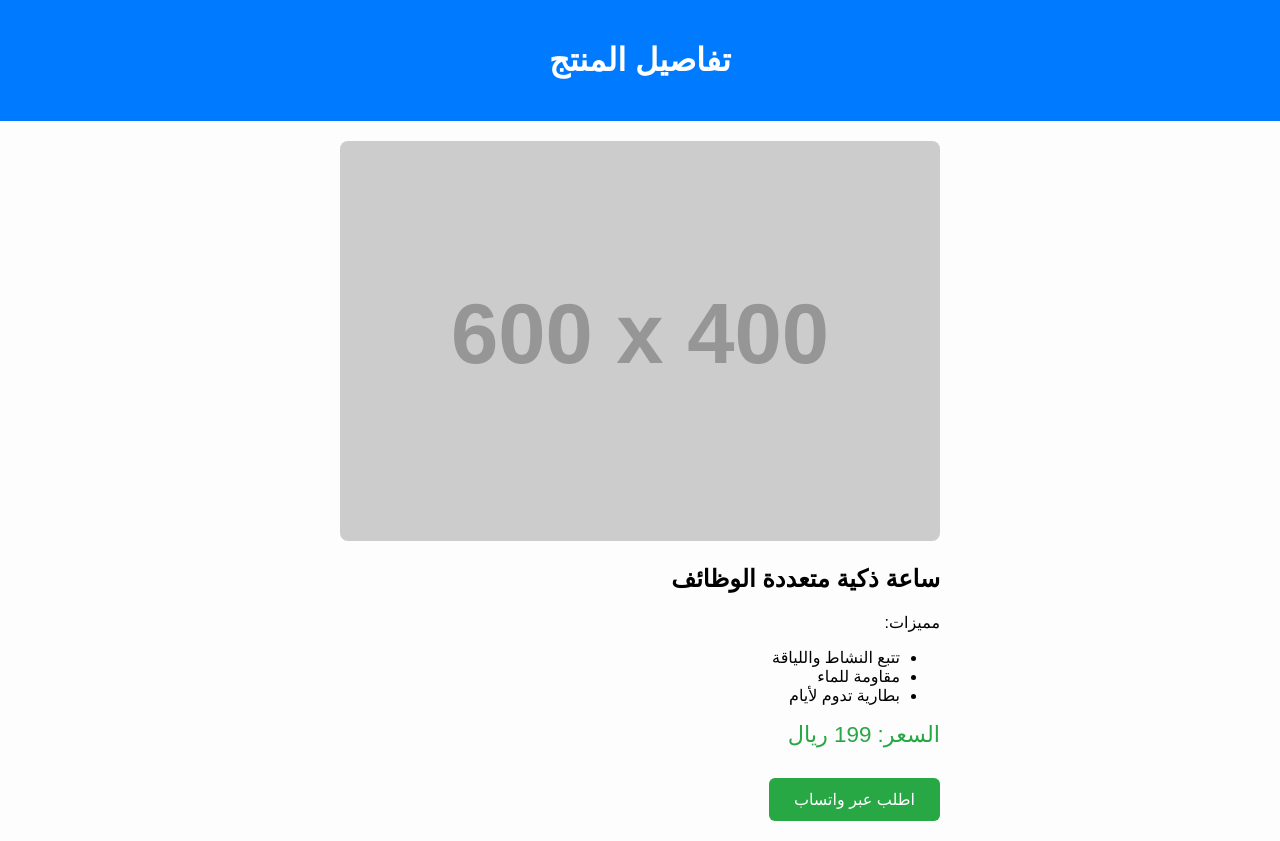
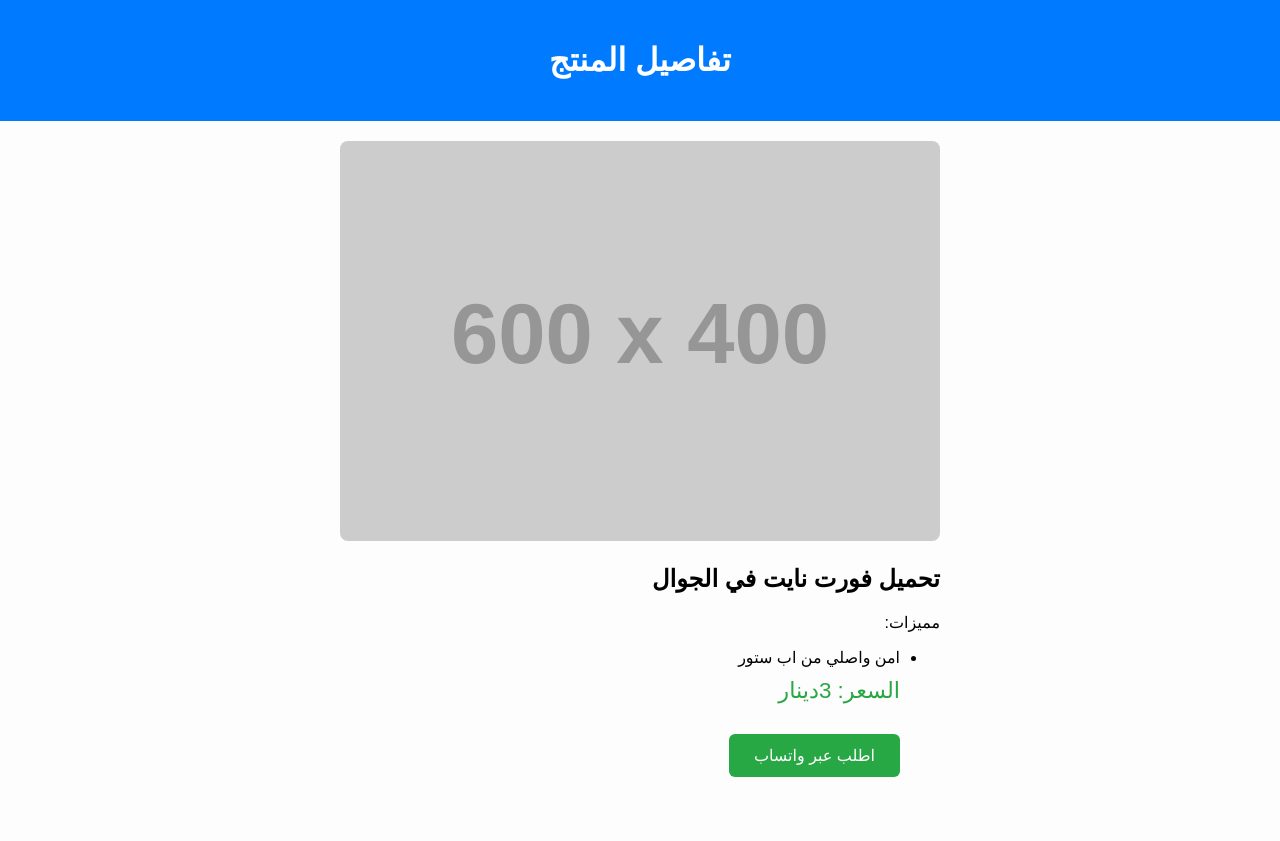
Before and after one commit to othman20135/Othman_store, a plain HTML site: page product.html in a window 1280 px wide. After the commit the page ends 813 px from the top, so only its background shows below. Drawn offline with Linux system fonts and the light colour scheme; placeholder pictures from the web are drawn by us.

Commit message:
Update product.html

```diff
--- a/product.html
+++ b/product.html
@@ -3,7 +3,7 @@
 <html lang="ar" dir="rtl">
 <head>
     <meta charset="UTF-8">
-    <title>ساعة ذكية - متجر عثمان</title>
+    <title>تحميل فورت نايت في الجوال - متجر عثمان</title>
     <style>
         body { font-family: 'Arial', sans-serif; margin: 0; padding: 0; background: #fdfdfd; }
         header { background-color: #007bff; color: white; padding: 20px; text-align: center; }
@@ -24,14 +24,11 @@
     </header>
     <main>
         <img src="https://via.placeholder.com/600x400" alt="صورة الساعة الذكية">
-        <h2>ساعة ذكية متعددة الوظائف</h2>
+        <h2>تحميل فورت نايت في الجوال</h2>
         <p>مميزات:</p>
         <ul>
-            <li>تتبع النشاط واللياقة</li>
-            <li>مقاومة للماء</li>
-            <li>بطارية تدوم لأيام</li>
-        </ul>
-        <p class="price">السعر: 199 ريال</p>
+            <li>امن واصلي من اب ستور </li>
+        <p class="price">السعر: 3دينار </p>
         <a class="buy-link" href="https://wa.me/966000000000" target="_blank">اطلب عبر واتساب</a>
     </main>
 </body>
```
